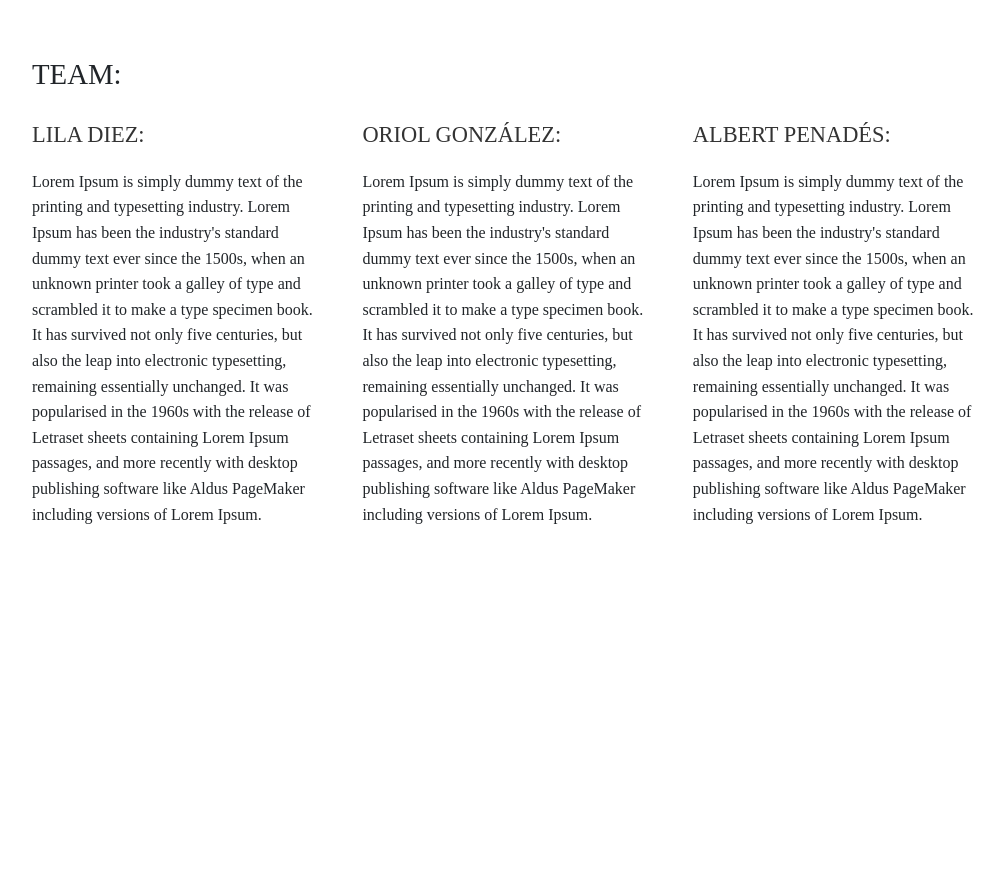
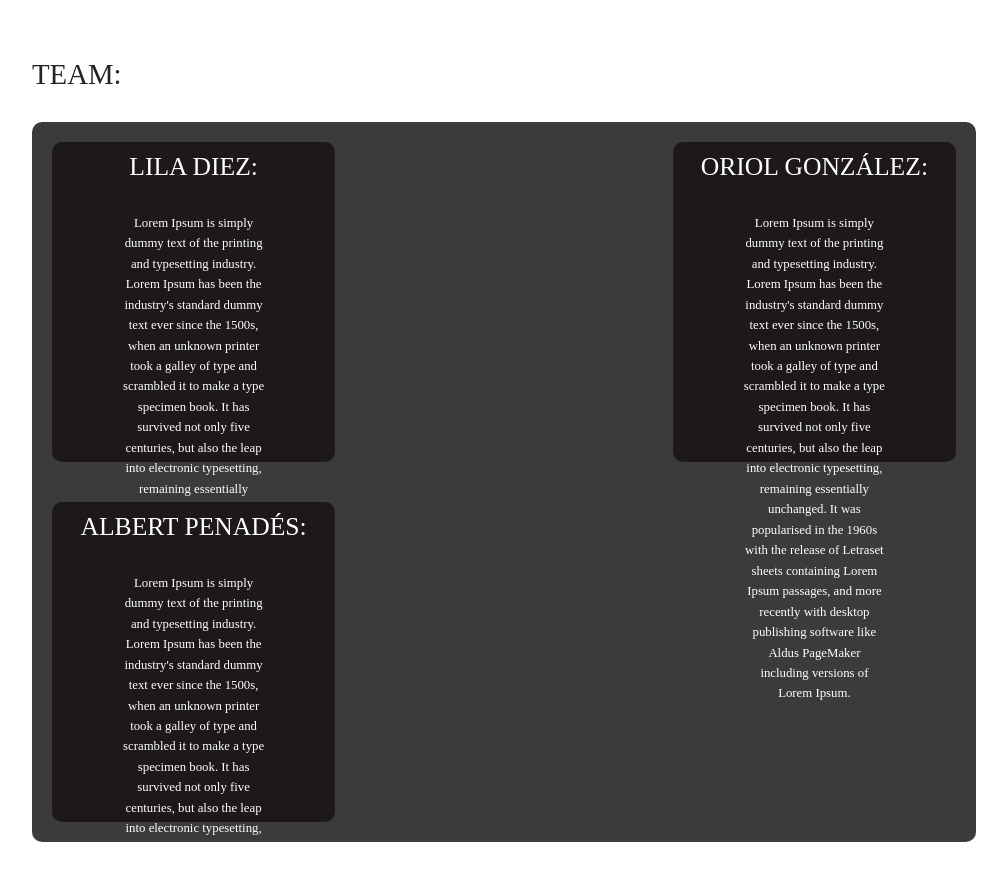
Before and after one commit to albertITIC/ProInter_Group_F, a React (Vite) app in the folder biomorph/: page /aboutus in a window 1280 px wide. Shown: the part 880-1760 px from the top of the page, without its empty margins (136-1143 px from the left). Before the commit the page ends 1487 px from the top, so only its background shows below. Built offline with nearby package versions, Linux system fonts and the light colour scheme; a web font is replaced by a local one.

Commit message:
css de about us, todo hecho

```diff
--- a/biomorph/src/03-Pages/About-Us/About-Us.scss
+++ b/biomorph/src/03-Pages/About-Us/About-Us.scss
@@ -41,22 +41,35 @@ img {
   display: flex;
   justify-content: space-between;
   flex-wrap: wrap;
+  background-color: #3b3b3b;
+  border-radius: 10px;
 }
 
 .team-column {
   flex: 0 0 30%;
-  margin-bottom: 30px;
+  margin: 20px;
+  border-radius: 10px;
+  background-color: #1d1919;
+  justify-content: center;
+  height: 40vh;
+  text-align: center;
+  align-content: center;
 }
 
 .team-column h3 {
-  font-size: 1.4rem;
+  font-size: 1.6rem;
   margin-bottom: 20px;
-  color: #333;
+  color: white;
+  margin: 10px;
 }
 
 .team-column p {
+  font-size: 0.8em;
+  margin-top: 30px;
+  margin-right: 70px;
+  margin-left: 70px;
   line-height: 1.6;
-  margin-bottom: 10px;
+  color: white;
 }
 
 @media (max-width: 768px) {
```
